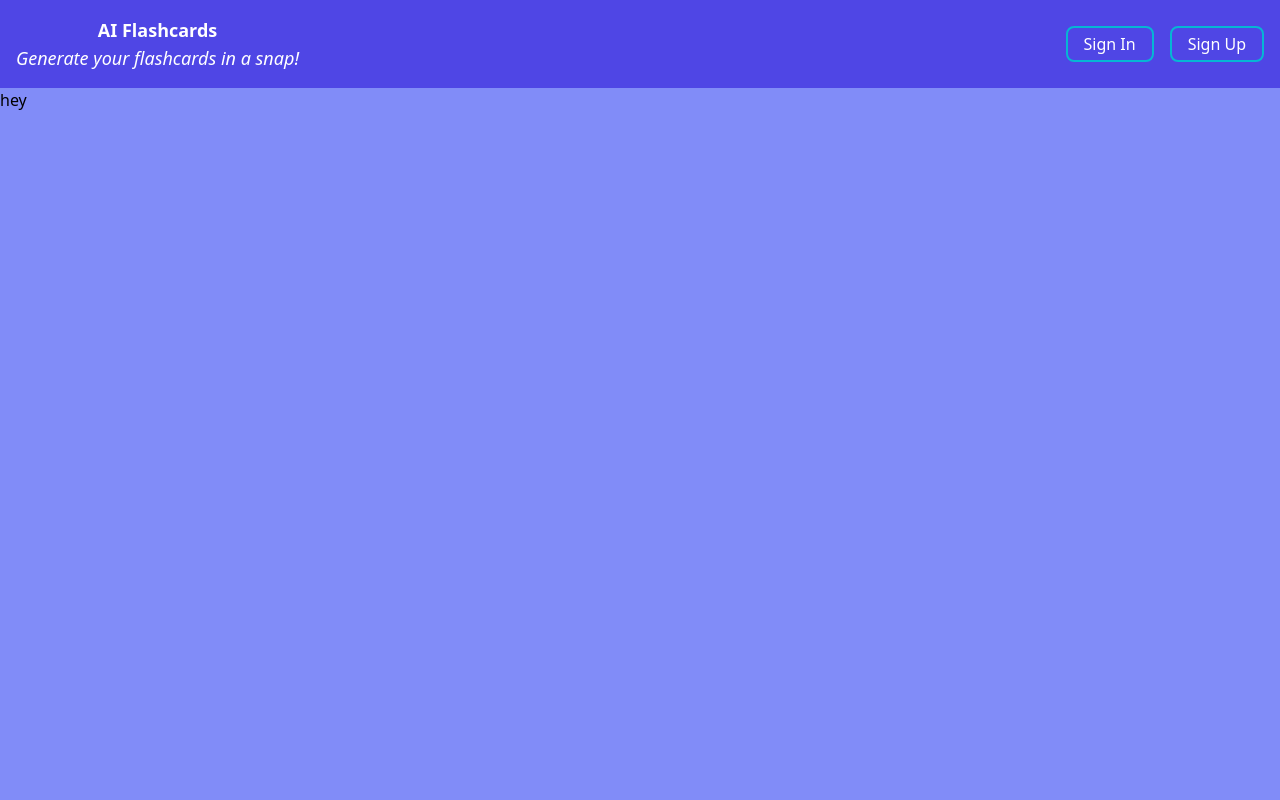
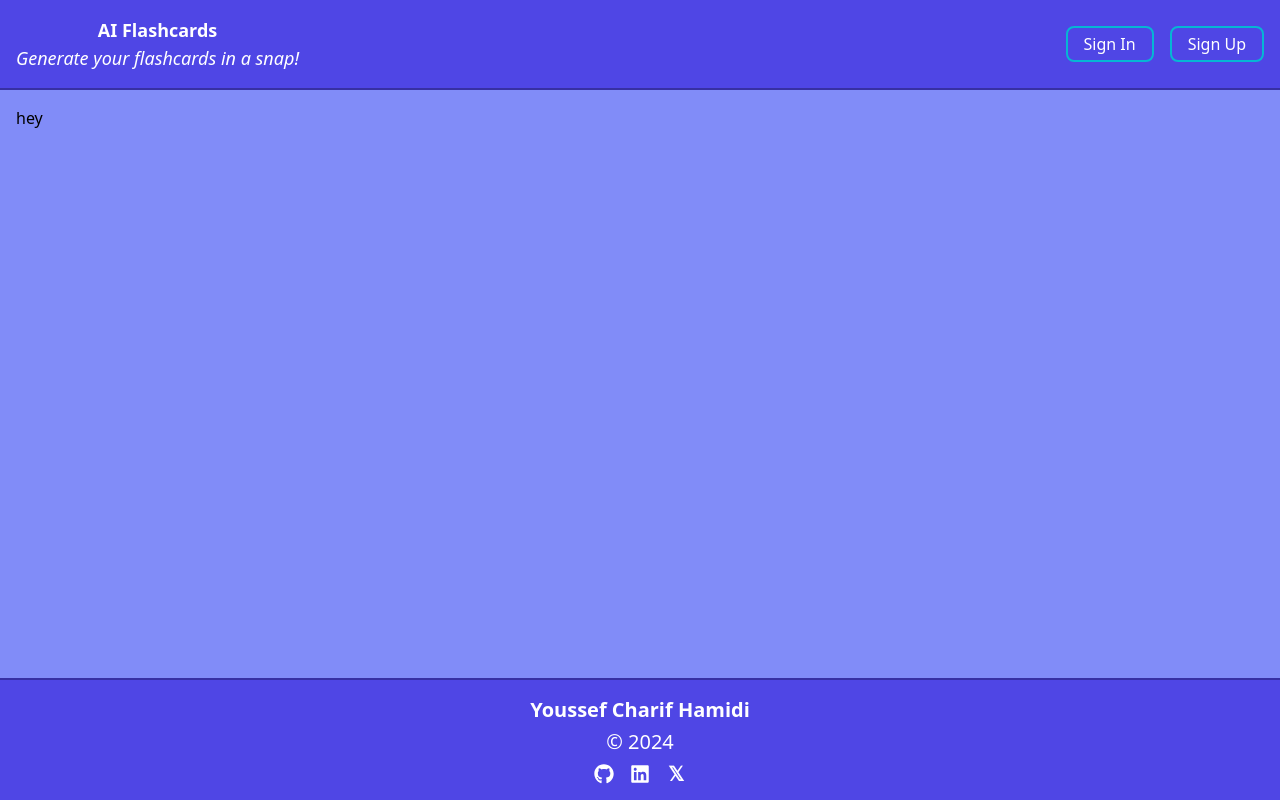
Before and after one commit to Chareeef/FlashcardsAI, a Next.js app: page / in a window 1280 px wide. Built offline with nearby package versions, Linux system fonts and the light colour scheme; no server answers.

Commit message:
Add Footer

```diff
--- /dev/null
+++ b/app/components/Footer.tsx
@@ -0,0 +1,37 @@
+import { FaGithub, FaLinkedin } from "react-icons/fa";
+
+export default function Footer() {
+  return (
+    <footer className="flex flex-col justify-center items-center p-4 bg-secondary border-t-2 border-indigo-800 text-white text-xl">
+      <h3 className="font-bold">Youssef Charif Hamidi</h3>
+      <p className="mt-1">© 2024</p>
+      <div className="flex space-x-4 mt-2">
+        <a
+          className="hover:text-green-800"
+          href="https://github.com/Chareeef"
+          target="_blank"
+          rel="noopener noreferrer"
+        >
+          <FaGithub size={20} />
+        </a>
+        <a
+          className="hover:text-green-800"
+          href="https://linkedin.com/in/youssef-charif-hamidi"
+          target="_blank"
+          rel="noopener noreferrer"
+        >
+          <FaLinkedin size={20} />
+        </a>
+        <a
+          href="https://x.com/YoussefCharifH2"
+          target="_blank"
+          rel="noopener noreferrer"
+          className="flex items-center justify-center hover:text-green-800"
+          style={{ width: "20px", height: "20px" }}
+        >
+          <span style={{ fontSize: "20px", fontWeight: "bold" }}>𝕏</span>
+        </a>
+      </div>
+    </footer>
+  );
+}
--- a/app/components/Header.tsx
+++ b/app/components/Header.tsx
@@ -10,7 +10,7 @@ import Link from "next/link";
 
 export default function Header() {
   return (
-    <header className="w-full p-4 bg-secondary text-white text-center flex flex-col md:flex-row items-center justify-between gap-y-4">
+    <header className="w-full p-4 bg-secondary border-b-2 border-indigo-800 text-white text-center flex flex-col md:flex-row items-center justify-between gap-y-4">
       <Link href="/" className="flex flex-col text-lg">
         <h1 className="font-bold">AI Flashcards</h1>
         <p className="italic">Generate your flashcards in a snap!</p>
--- a/app/layout.tsx
+++ b/app/layout.tsx
@@ -2,6 +2,7 @@ import type { Metadata } from "next";
 import "./globals.css";
 import { ClerkProvider } from "@clerk/nextjs";
 import Header from "./components/Header";
+import Footer from "./components/Footer";
 
 export const metadata: Metadata = {
   title: "AI Flashcards",
@@ -16,9 +17,10 @@ export default function RootLayout({
   return (
     <ClerkProvider>
       <html lang="en">
-        <body className="bg-primary">
+        <body className="flex flex-col min-h-dvh bg-primary">
           <Header />
-          {children}
+          <main className="grow p-4">{children}</main>
+          <Footer />
         </body>
       </html>
     </ClerkProvider>
--- a/package.json
+++ b/package.json
@@ -13,7 +13,8 @@
     "groq-sdk": "^0.5.0",
     "next": "14.2.5",
     "react": "^18",
-    "react-dom": "^18"
+    "react-dom": "^18",
+    "react-icons": "^5.3.0"
   },
   "devDependencies": {
     "@types/node": "^20",
```
Also changed, not shown: 1 other file (tests, documents, lock files or other folders).
